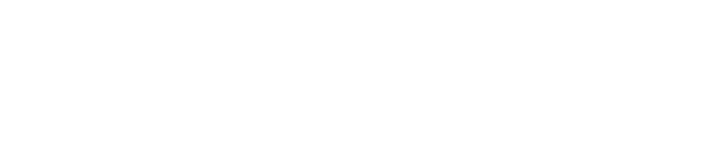
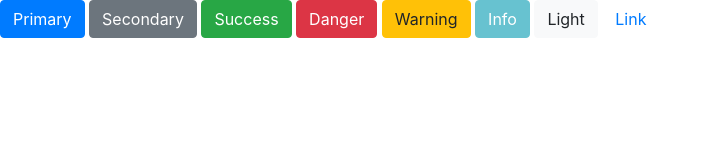
Before and after one commit to acciojob/bootstrap-buttons-Sarath-Dharmaraj, a website: page main.html in a window 1280 px wide. Shown: the whole page, without its empty margins (0-710 px from the left). Drawn offline with nearby package versions, Linux system fonts and the light colour scheme.

Commit message:
created a submission

```diff
--- a/main.html
+++ b/main.html
@@ -3,11 +3,25 @@
 <html>
 
 <head>
+	<link rel="stylesheet" href="https://cdn.jsdelivr.net/npm/bootstrap@4.0.0/dist/css/bootstrap.min.css" integrity="sha384-Gn5384xqQ1aoWXA+058RXPxPg6fy4IWvTNh0E263XmFcJlSAwiGgFAW/dAiS6JXm" crossorigin="anonymous">
 	<link rel="stylesheet" href="styles.css">
 </head>
 
 <body>
+	<button type="button" id="button-1" class="btn btn-primary">Primary</button>
+<button type="button" id="button-2" class="btn btn-secondary">Secondary</button>
+<button type="button" id="button-3" class="btn btn-success">Success</button>
+<button type="button" id="button-4" class="btn btn-danger">Danger</button>
+<button type="button" id="button-5" class="btn btn-warning">Warning</button>
+<button type="button" id="button-6" class="btn btn-info" disabled>Info</button>
+<button type="button" id="button-7" class="btn btn-light">Light</button>
+
+
+<button type="button" id="button-8" class="btn btn-link">Link</button>
 	<!-- the entire body must be written by student -->
+	<script src="https://code.jquery.com/jquery-3.2.1.slim.min.js" integrity="sha384-KJ3o2DKtIkvYIK3UENzmM7KCkRr/rE9/Qpg6aAZGJwFDMVNA/GpGFF93hXpG5KkN" crossorigin="anonymous"></script>
+	<script src="https://cdn.jsdelivr.net/npm/popper.js@1.12.9/dist/umd/popper.min.js" integrity="sha384-ApNbgh9B+Y1QKtv3Rn7W3mgPxhU9K/ScQsAP7hUibX39j7fakFPskvXusvfa0b4Q" crossorigin="anonymous"></script>
+	<script src="https://cdn.jsdelivr.net/npm/bootstrap@4.0.0/dist/js/bootstrap.min.js" integrity="sha384-JZR6Spejh4U02d8jOt6vLEHfe/JQGiRRSQQxSfFWpi1MquVdAyjUar5+76PVCmYl" crossorigin="anonymous"></script>
     <script type="text/javascript" src="./script.js">
 </script>
 
```
